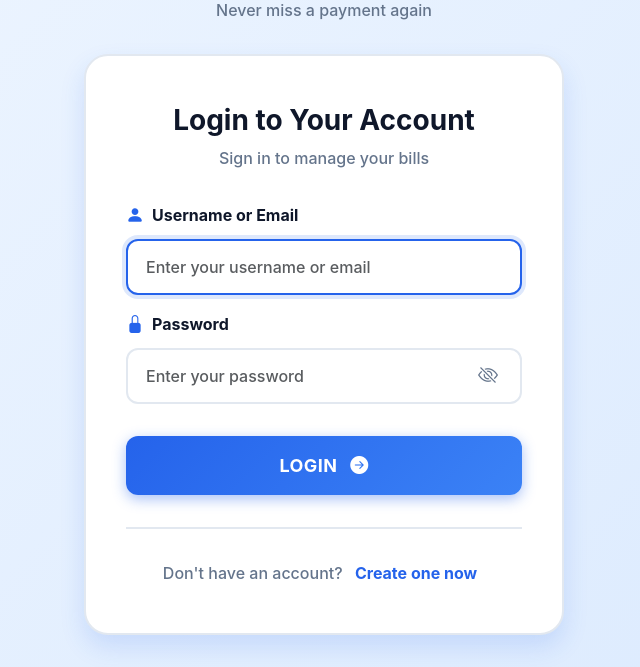
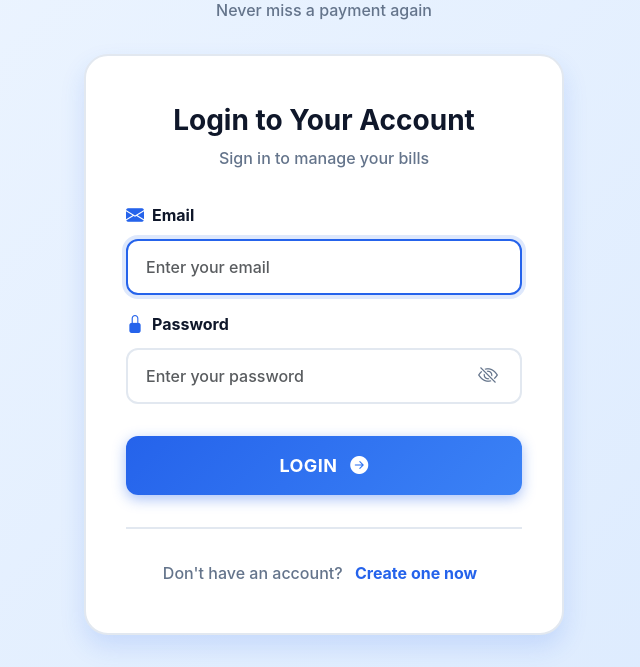
Before and after one commit to ylaine20/bill_payment_reminder, a Django app: page /login/ in a window 1280 px wide. Shown: the part 168-835 px from the top of the page, without its empty margins (316-956 px from the left). Run offline with Django 5.2, Linux system fonts and the light colour scheme.

Commit message:
Update login form to use email only instead of username

```diff
--- a/security_management/templates/security_management/pages/login.html
+++ b/security_management/templates/security_management/pages/login.html
@@ -351,11 +351,11 @@
 
                 <div class="mb-3">
                     <label class="form-label">
-                        <i class="bi bi-person-fill"></i>
-                        Username or Email
+                        <i class="bi bi-envelope-fill"></i>
+                        Email
                     </label>
-                    <input type="text" name="username" class="form-control" placeholder="Enter your username or email"
-                        value="{{ attempted_username|default:'' }}" required autofocus>
+                    <input type="email" name="email" class="form-control" placeholder="Enter your email" required
+                        autofocus>
                 </div>
 
                 <div class="mb-3">
```
